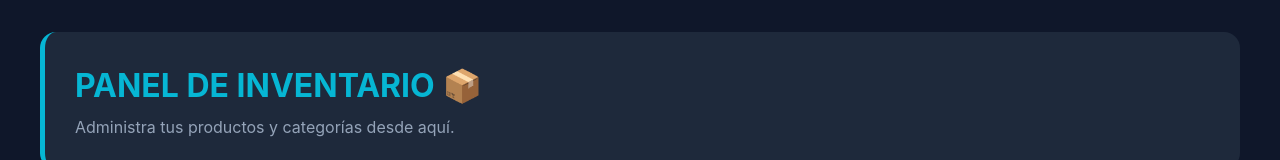
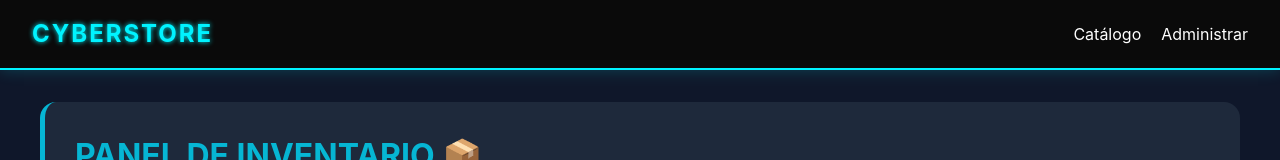
Before and after one commit to EricLuna97/myPernStore, a React (Vite) app in the folder client/: page / in a window 1280 px wide. Shown: the top 160 px of the page. Built offline with nearby package versions, Linux system fonts and the light colour scheme; no server answers.

Commit message:
Fix: Mejora de UX - Redirección al catálogo tras login y ajustes de Navbar

```diff
--- a/client/src/App.jsx
+++ b/client/src/App.jsx
@@ -1,4 +1,5 @@
 import { BrowserRouter, Routes, Route } from 'react-router-dom';
+import Navbar from './components/NavBar';
 import Home from './pages/Home';
 import Cargar from './pages/Cargar';
 import './App.css';
@@ -7,7 +8,9 @@ import ProtectedRoute from './components/ProtectedRoute';
 
 function App() {
   return (
-    <BrowserRouter>
+
+   <BrowserRouter>
+      <Navbar />
       <Routes>
         <Route path="/" element={<Home />} />
         <Route path="/cargar" element={<ProtectedRoute><Cargar /></ProtectedRoute>} />
--- /dev/null
+++ b/client/src/components/NavBar.css
@@ -0,0 +1,59 @@
+.navbar {
+  display: flex;
+  justify-content: space-between;
+  align-items: center;
+  background-color: #0a0a0a;
+  padding: 1rem 2rem;
+  border-bottom: 2px solid #00f3ff; /* Línea neón abajo */
+  box-shadow: 0 0 15px rgba(0, 243, 255, 0.2);
+}
+
+.navbar-logo a {
+  font-size: 1.5rem;
+  font-weight: bold;
+  color: #00f3ff;
+  text-decoration: none;
+  text-transform: uppercase;
+  letter-spacing: 2px;
+  text-shadow: 0 0 5px #00f3ff;
+}
+
+.navbar-links {
+  list-style: none;
+  display: flex;
+  gap: 20px;
+  align-items: center;
+  margin: 0;
+  padding: 0;
+}
+
+.navbar-links a {
+  color: white;
+  text-decoration: none;
+  font-size: 1rem;
+  transition: 0.3s;
+}
+
+.navbar-links a:hover {
+  color: #00f3ff;
+  text-shadow: 0 0 5px #00f3ff;
+}
+
+/* Botón de Salir */
+.logout-btn {
+  background: transparent;
+  border: 1px solid #ff0055; /* Rojo neón */
+  color: #ff0055;
+  padding: 5px 15px;
+  cursor: pointer;
+  font-weight: bold;
+  font-size: 0.9rem;
+  transition: 0.3s;
+  border-radius: 4px;
+}
+
+.logout-btn:hover {
+  background-color: #ff0055;
+  color: white;
+  box-shadow: 0 0 10px #ff0055;
+}
--- /dev/null
+++ b/client/src/components/NavBar.jsx
@@ -0,0 +1,43 @@
+import { Link, useNavigate, useLocation } from 'react-router-dom';
+import './NavBar.css';
+
+function Navbar() {
+  const navigate = useNavigate();
+  const location = useLocation();
+
+  if (location.pathname === '/login') {
+    return null;
+  }
+
+  const isAuth = !!localStorage.getItem('token');
+
+  const handleLogout = () => {
+    localStorage.removeItem('token');
+    navigate('/login');
+  };
+
+  return (
+    <nav className="navbar">
+      <div className="navbar-logo">
+        <Link to="/">CYBERSTORE </Link>
+      </div>
+
+      <ul className="navbar-links">
+        <li><Link to="/">Catálogo</Link></li>
+
+        <li><Link to="/cargar">Administrar</Link></li>
+
+
+        {isAuth && (
+          <li>
+            <button onClick={handleLogout} className="logout-btn">
+              Salir 🔒
+            </button>
+          </li>
+        )}
+      </ul>
+    </nav>
+  );
+}
+
+export default Navbar;
--- a/client/src/pages/Login.jsx
+++ b/client/src/pages/Login.jsx
@@ -22,7 +22,7 @@ function Login() {
       if (response.ok) {
         localStorage.setItem('token', data.token);
         alert("¡Bienvenido al sistema! 🔓");
-        navigate('/cargar');
+        navigate('/');
       } else {
         alert("Error: " + data.message);
       }
```
